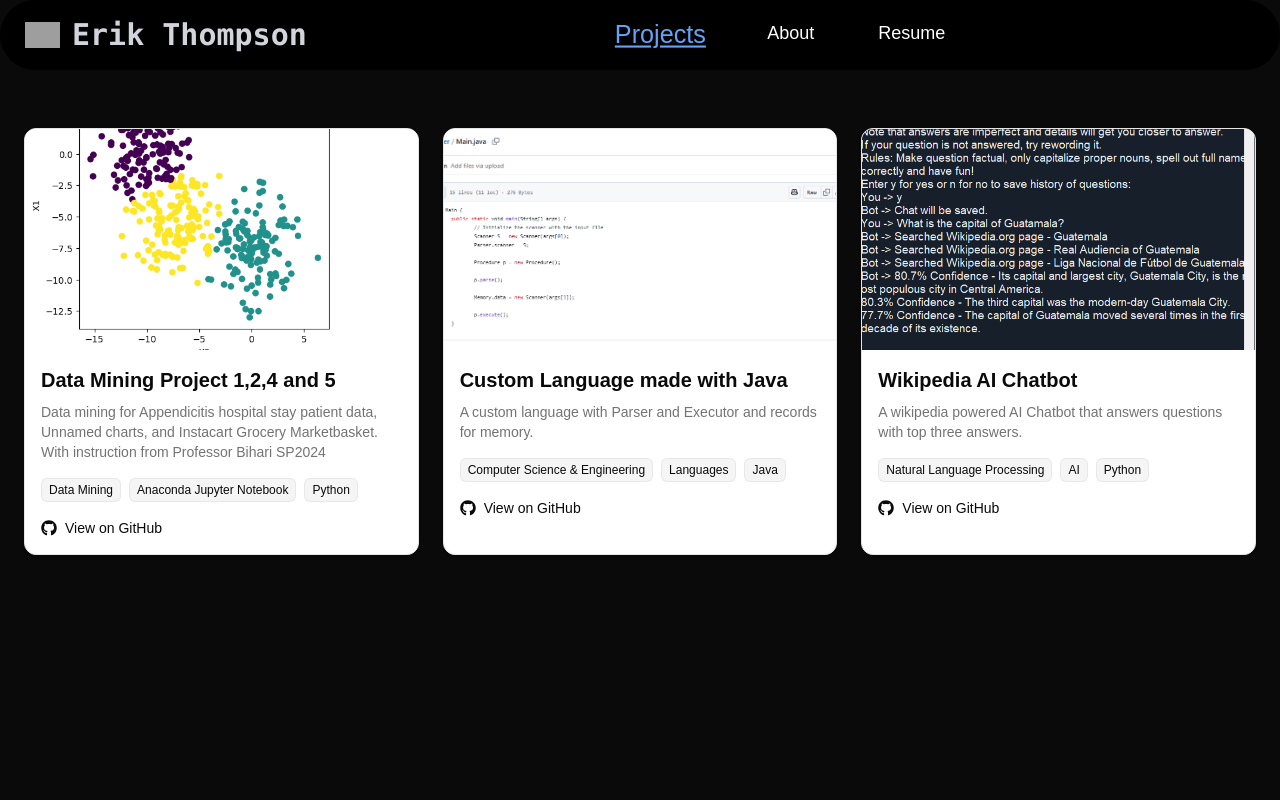
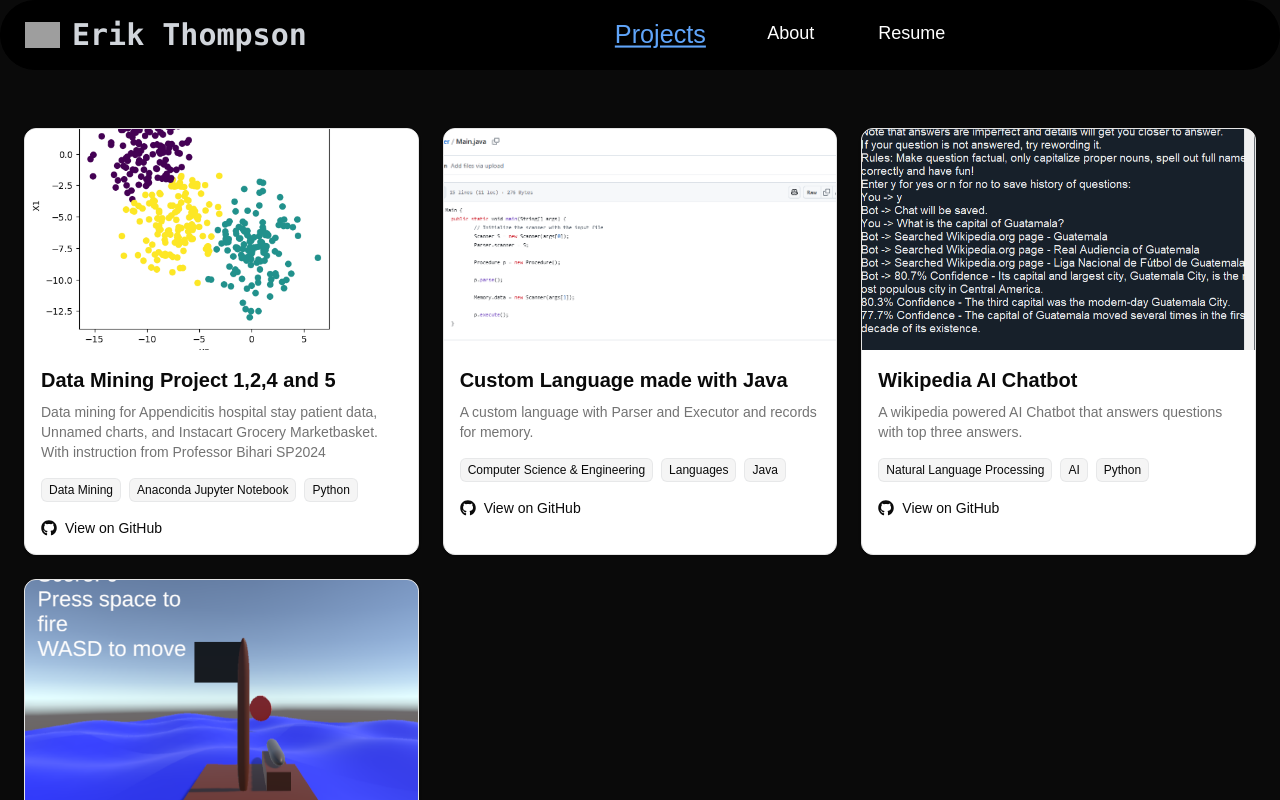
Before and after one commit to eriksthompson/Personal-Website, a Next.js app in the folder client/: page /projects in a window 1280 px wide. Shown: the top 800 px of the page. Built offline with nearby package versions, Linux system fonts and the light colour scheme; grey boxes are pictures that could not be loaded.

Commit message:
Update projects.tsx

```diff
--- a/client/src/pages/projects.tsx
+++ b/client/src/pages/projects.tsx
@@ -29,6 +29,14 @@
               projectUrl="/wikipediaAI"
               tags={["Natural Language Processing", "AI", "Python"]}
             />
+              <ProjectCard
+              title="Pirate Ship Target Practice"
+              description="A Pirate Ship cannon firing game made in Unity."
+              image="/PirateShipMap.PNG"
+              link="https://github.com/eriksthompson/unityPirates"
+              projectUrl="/unityPirate"
+              tags={["Ray Casting", "C#", "Unity", "3rd Person Camera"]}
+            />
           </div>
         </div>
       </section>
```
